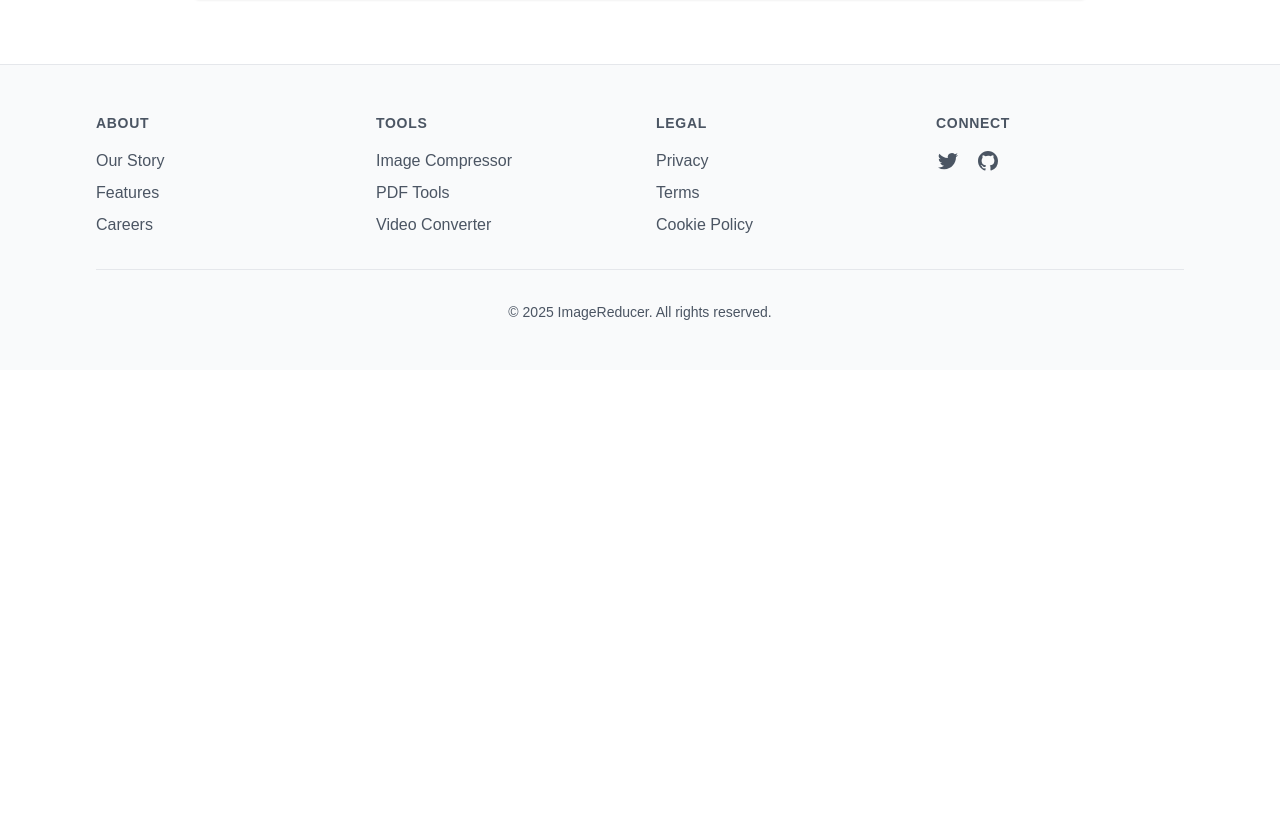
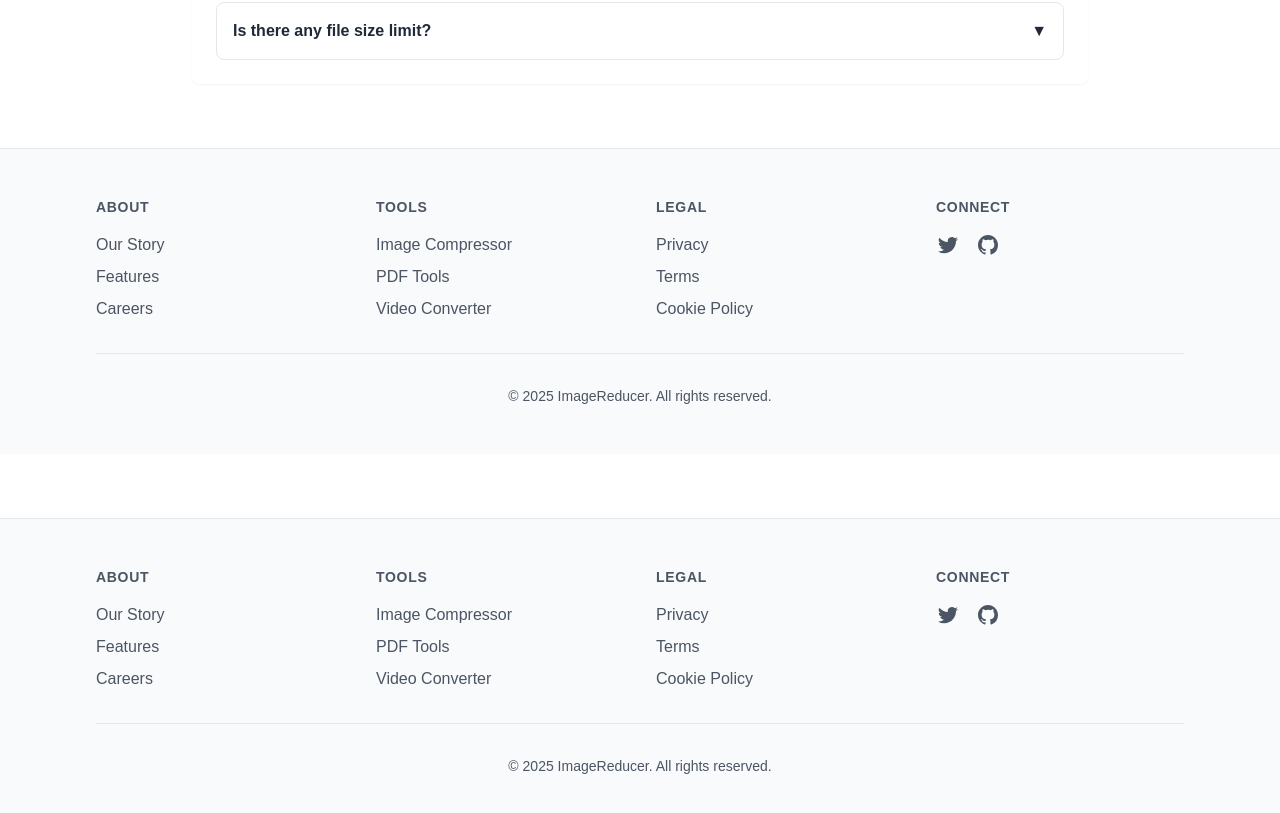
Before and after one commit to soloprime9/Reduce-Images, a Next.js app: page / in a window 1280 px wide. Shown: the part 1685-2498 px from the top of the page. Before the commit the page ends 2055 px from the top, so only its background shows below. Built offline with nearby package versions, Linux system fonts and the light colour scheme.

Commit message:
Update layout.js

```diff
--- a/src/app/layout.js
+++ b/src/app/layout.js
@@ -80,10 +80,106 @@
 
         {/* Canonical URL */}
         <link rel="canonical" href="https://reduceimages-sigma.vercel.app/" />
+
+
+
       </head>
 
       <body className={`${geistSans.variable} ${geistMono.variable} antialiased`}>
+
+      <header className="bg-white shadow-sm">
+    <nav className="max-w-6xl mx-auto px-4 sm:px-6 border-dashed mt-5 lg:px-8">
+      <div className="flex justify-between h-16">
+        <div className="flex-shrink-0 flex items-center">
+          <span className="text-2xl font-bold text-green-600 pointer"><a href="https://reduceimages-sigma.vercel.app/">ImageReducer</a></span>
+        </div>
+
+        {/* Desktop Navigation */}
+        <div className="hidden md:flex space-x-8">
+          <a href="https://reduceimages-sigma.vercel.app/" className="text-gray-700 hover:text-green-600 transition-colors">Home</a>
+          <a href="https://reduceimages-sigma.vercel.app/" className="text-gray-700 hover:text-green-600 transition-colors">Features</a>
+          <a href="https://reduceimages-sigma.vercel.app/" className="text-gray-700 hover:text-green-600 transition-colors">FAQ</a>
+          <a href="https://reduceimages-sigma.vercel.app/" className="text-gray-700 hover:text-green-600 transition-colors">Tools</a>
+        </div>
+
+        {/* Mobile Menu Button */}
+        <div className="md:hidden flex items-center">
+          <button className="text-gray-700 hover:text-green-600">
+            <svg className="h-6 w-6" fill="none" viewBox="0 0 24 24" stroke="currentColor">
+              <path strokeLinecap="round" strokeLinejoin="round" strokeWidth={2} d="M4 6h16M4 12h16M4 18h16" />
+            </svg>
+          </button>
+        </div>
+      </div>
+    </nav>
+  </header>
+
+
+
         {children}
+
+          <footer className="bg-gray-50 mt-16 border-t">
+    <div className="max-w-6xl mx-auto py-12 px-4 sm:px-6 lg:px-8">
+      <div className="grid grid-cols-1 md:grid-cols-4 gap-8">
+        {/* About Column */}
+        <div>
+          <h3 className="text-sm font-semibold text-gray-600 uppercase tracking-wider">About</h3>
+          <ul className="mt-4 space-y-2">
+            <li><a href="#" className="text-gray-600 hover:text-green-600 transition-colors">Our Story</a></li>
+            <li><a href="#" className="text-gray-600 hover:text-green-600 transition-colors">Features</a></li>
+            <li><a href="#" className="text-gray-600 hover:text-green-600 transition-colors">Careers</a></li>
+          </ul>
+        </div>
+
+        {/* Tools Column */}
+        <div>
+          <h3 className="text-sm font-semibold text-gray-600 uppercase tracking-wider">Tools</h3>
+          <ul className="mt-4 space-y-2">
+            <li><a href="#" className="text-gray-600 hover:text-green-600 transition-colors">Image Compressor</a></li>
+            <li><a href="#" className="text-gray-600 hover:text-green-600 transition-colors">PDF Tools</a></li>
+            <li><a href="#" className="text-gray-600 hover:text-green-600 transition-colors">Video Converter</a></li>
+          </ul>
+        </div>
+
+        {/* Legal Column */}
+        <div>
+          <h3 className="text-sm font-semibold text-gray-600 uppercase tracking-wider">Legal</h3>
+          <ul className="mt-4 space-y-2">
+            <li><a href="#" className="text-gray-600 hover:text-green-600 transition-colors">Privacy</a></li>
+            <li><a href="#" className="text-gray-600 hover:text-green-600 transition-colors">Terms</a></li>
+            <li><a href="#" className="text-gray-600 hover:text-green-600 transition-colors">Cookie Policy</a></li>
+          </ul>
+        </div>
+
+        {/* Social Column */}
+        <div>
+          <h3 className="text-sm font-semibold text-gray-600 uppercase tracking-wider">Connect</h3>
+          <div className="mt-4 flex space-x-4">
+            <a href="#" className="text-gray-600 hover:text-green-600 transition-colors">
+              <span className="sr-only">Twitter</span>
+              <svg className="h-6 w-6" fill="currentColor" viewBox="0 0 24 24">
+                <path d="M8.29 20.251c7.547 0 11.675-6.253 11.675-11.675 0-.178 0-.355-.012-.53A8.348 8.348 0 0022 5.92a8.19 8.19 0 01-2.357.646 4.118 4.118 0 001.804-2.27 8.224 8.224 0 01-2.605.996 4.107 4.107 0 00-6.993 3.743 11.65 11.65 0 01-8.457-4.287 4.106 4.106 0 001.27 5.477A4.072 4.072 0 012.8 9.713v.052a4.105 4.105 0 003.292 4.022 4.095 4.095 0 01-1.853.07 4.108 4.108 0 003.834 2.85A8.233 8.233 0 012 18.407a11.616 11.616 0 006.29 1.84" />
+              </svg>
+            </a>
+            <a href="#" className="text-gray-600 hover:text-green-600 transition-colors">
+              <span className="sr-only">GitHub</span>
+              <svg className="h-6 w-6" fill="currentColor" viewBox="0 0 24 24">
+                <path fillRule="evenodd" d="M12 2C6.477 2 2 6.484 2 12.017c0 4.425 2.865 8.18 6.839 9.504.5.092.682-.217.682-.483 0-.237-.008-.868-.013-1.703-2.782.605-3.369-1.343-3.369-1.343-.454-1.158-1.11-1.466-1.11-1.466-.908-.62.069-.608.069-.608 1.003.07 1.531 1.032 1.531 1.032.892 1.53 2.341 1.088 2.91.832.092-.647.35-1.088.636-1.338-2.22-.253-4.555-1.113-4.555-4.951 0-1.093.39-1.988 1.029-2.688-.103-.253-.446-1.272.098-2.65 0 0 .84-.27 2.75 1.026A9.564 9.564 0 0112 6.844c.85.004 1.705.115 2.504.337 1.909-1.296 2.747-1.027 2.747-1.027.546 1.379.202 2.398.1 2.651.64.7 1.028 1.595 1.028 2.688 0 3.848-2.339 4.695-4.566 4.943.359.309.678.92.678 1.855 0 1.338-.012 2.419-.012 2.747 0 .268.18.58.688.482A10.019 10.019 0 0022 12.017C22 6.484 17.522 2 12 2z" clipRule="evenodd" />
+              </svg>
+            </a>
+          </div>
+        </div>
+      </div>
+
+      {/* Copyright */}
+      <div className="mt-8 pt-8 border-t border-gray-200 text-center">
+        <p className="text-sm text-gray-600">
+          &copy; {new Date().getFullYear()} ImageReducer. All rights reserved.
+        </p>
+      </div>
+    </div>
+  </footer>
+
 
         {/* Hidden SEO Content */}
         <div aria-hidden="true" style={{display:'none'}}>
```
